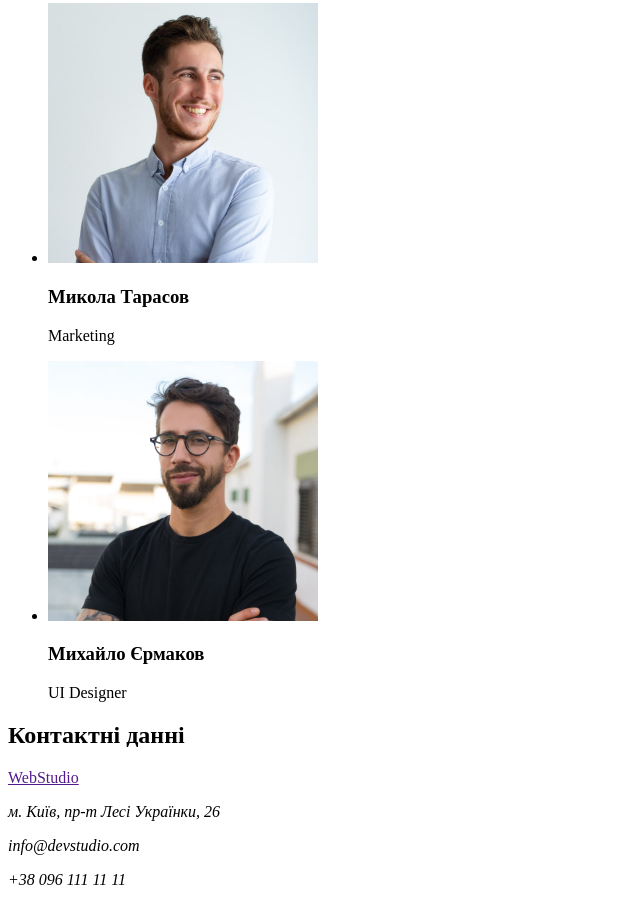
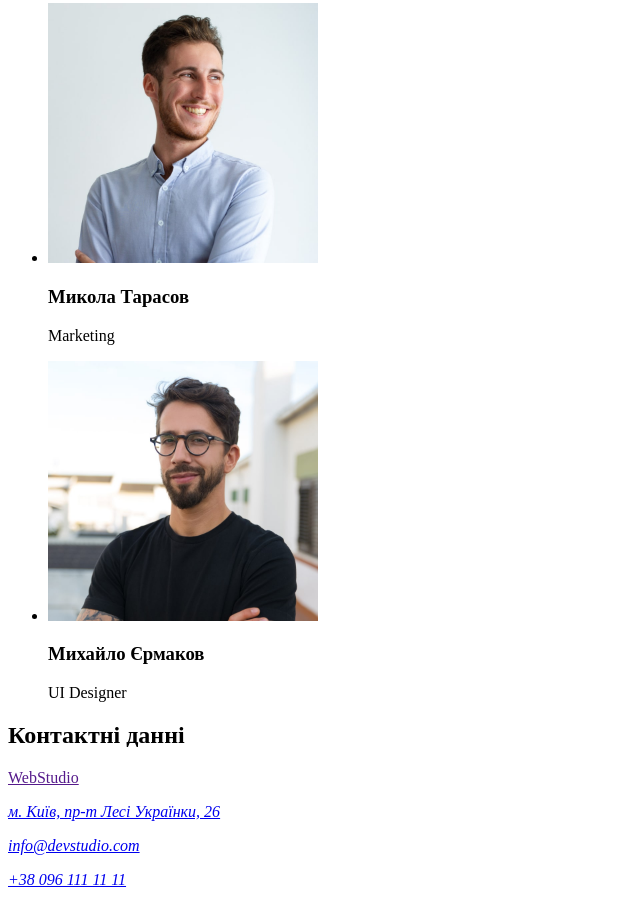
Before and after one commit to VitalyNelyub/goit-markup-hw-01, a plain HTML site: page index.html in a window 1280 px wide. Shown: the part 2342-3247 px from the top of the page, without its empty margins (0-640 px from the left). Drawn offline with Linux system fonts and the light colour scheme.

Commit message:
додані посилання в секції адреси

```diff
--- a/index.html
+++ b/index.html
@@ -96,9 +96,9 @@
             <h2>Контактні данні</h2>
             <a href="">WebStudio</a>
             <address>
-                <p>м. Київ, пр-т Лесі Українки, 26</p>
-                <p>info@devstudio.com</p>
-                <p>+38 096 111 11 11</p>
+                <p><a href="https://www.google.com/maps/place/%D0%B1%D1%83%D0%BB.+%D0%9B%D0%B5%D1%81%D0%B8+%D0%A3%D0%BA%D1%80%D0%B0%D0%B8%D0%BD%D0%BA%D0%B8,+26,+%D0%9A%D0%B8%D0%B5%D0%B2,+02000/@50.4265807,30.5383858,17z/data=!3m1!4b1!4m5!3m4!1s0x40d4cf0e033ecbe9:0x57a4dffefec77da0!8m2!3d50.4265807!4d30.5383858" target="_blank" rel="noreferrer noopener">м. Київ, пр-т Лесі Українки, 26</a></p>
+                <p><a href="mailto:info@devstudio.com">info@devstudio.com</a></p>
+                <p><a href="tel:+380961111111">+38 096 111 11 11</a></p>
             </address>
         </section>
     </footer>
```
